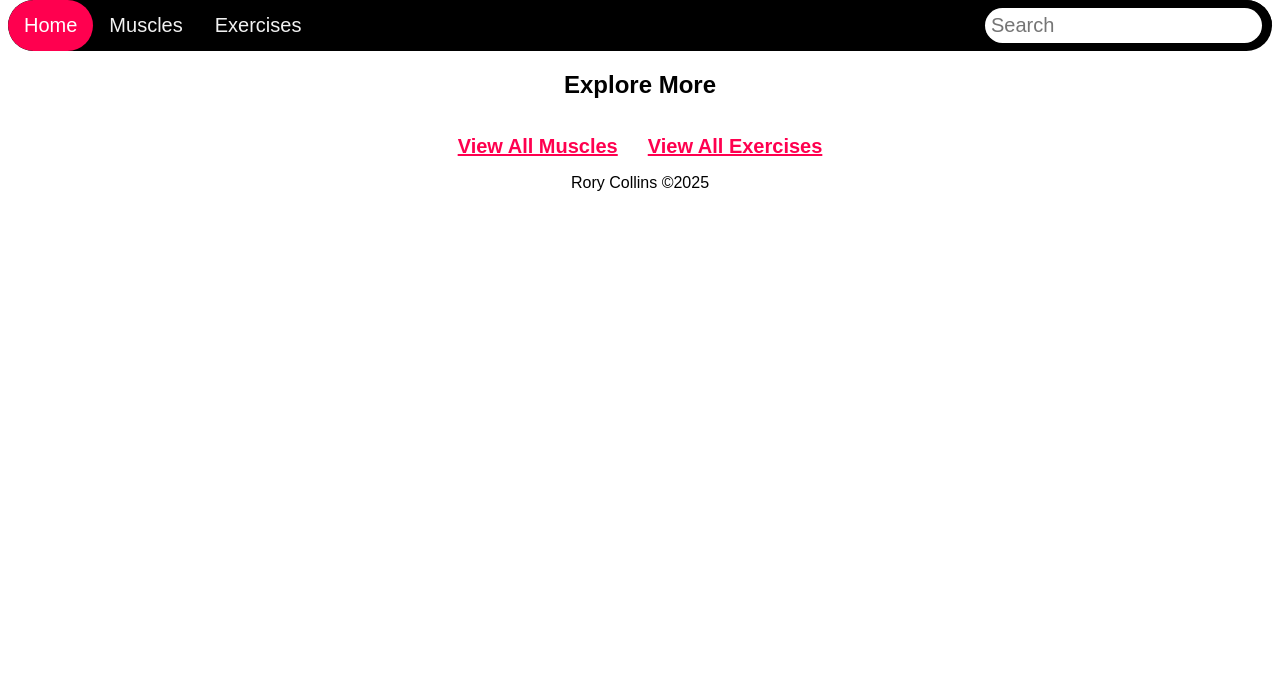
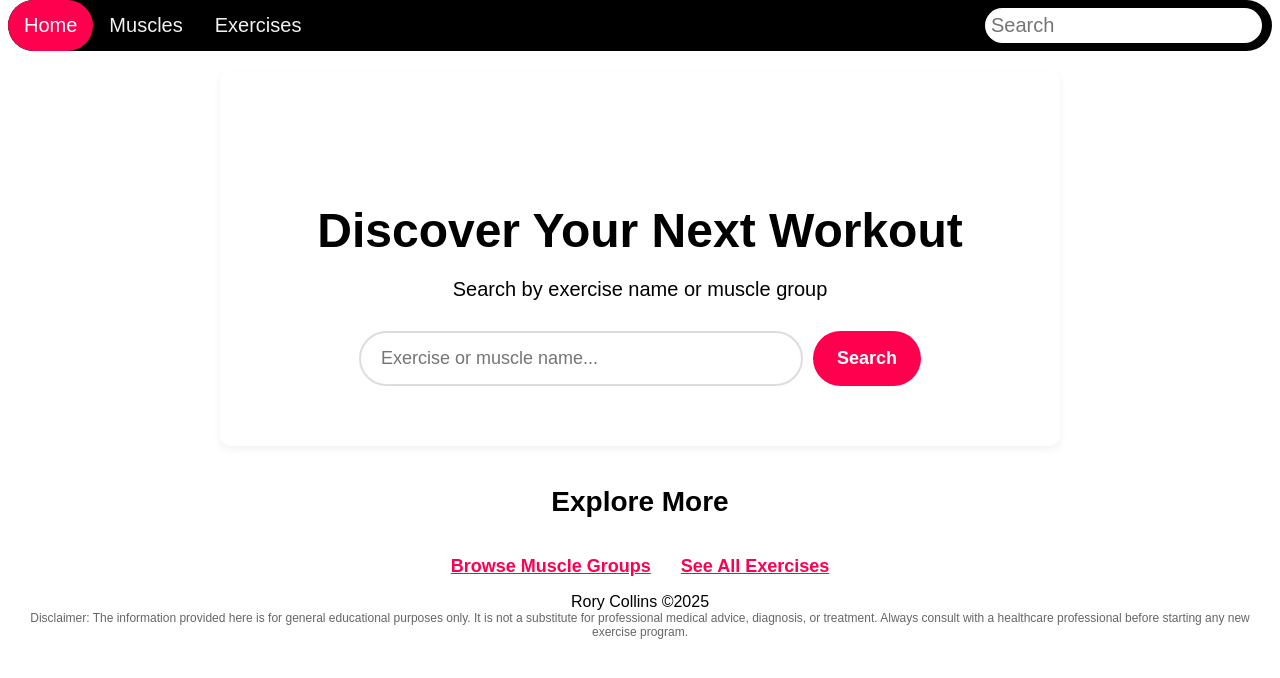
Before and after one commit to rjaxxx/FITNESSDB, a Flask app: page / in a window 1280 px wide. Shown: the part 71-749 px from the top of the page. Run offline with Flask 3, Linux system fonts and the light colour scheme; data comes from the database, SQL or seed files in the repository; some web fonts are replaced.

Commit message:
added footer + comments + edits

```diff
--- a/routes.py
+++ b/routes.py
@@ -1,32 +1,17 @@
 from flask import Flask, render_template, request
-import random
 import sqlite3
 
 
 app = Flask(__name__)
 
 
+# Home page with search engine
 @app.route('/')
 def home():
-    try:
-        with sqlite3.connect('fitness.db') as conn:
-            conn.row_factory = sqlite3.Row
-            cur = conn.cursor()
-            cur.execute("SELECT image_url FROM Images ORDER BY RANDOM() LIMIT 10")
-            image_rows = cur.fetchall()
-
-        if not image_rows:
-            return render_template('home.html', title="Home", images=[], message="No images available.")
-
-        image_urls = [row['image_url'] for row in image_rows]
-        return render_template('home.html', title="Home", images=image_urls)
-
-    except sqlite3.Error as e:
-        error_msg = f"Database error: {e}"
-        return render_template('home.html', title="Home", images=[], message=error_msg)
+    return render_template('home.html', title="Home")
 
 
-# Display all exercises
+# Display all exercises in grid with images
 @app.route('/all_exercises')
 def all_exercises():
     # Connect to database
@@ -45,7 +30,7 @@ def all_exercises():
     return render_template('all_exercises.html', title='All Exercises', exercises=exercises)
 
 
-# Display specific exercise information
+# Display specific exercise information with muscle name and exercise image
 @app.route("/exercise/<int:id>")
 def exercise(id):
     # Connect to database
@@ -65,20 +50,20 @@ def exercise(id):
     return render_template('exercise.html', title=title, exercise=exercise)
 
 
-# Display all muscles
+# Display all muscles in grid
 @app.route('/all_muscles')
 def all_muscles():
     # Connect to database
     conn = sqlite3.connect('fitness.db')
     cur = conn.cursor()
-    # Select all muscle id and name
+    # Select all muscle ids and names
     cur.execute("SELECT * FROM Muscles")
     muscles = cur.fetchall()
     conn.close()
     return render_template('all_muscles.html', title='Muscles', muscles=muscles)
 
 
-# Display specific muscle information
+# Display specific muscle information and what exercises target it
 @app.route("/muscle/<int:id>")
 def muscle_exercises(id):
     # Connect to database
@@ -95,7 +80,7 @@ def muscle_exercises(id):
     return render_template('muscle_exercises.html', title=title, muscle=muscle, exercises=exercises)
 
 
-# This is a function to search the database for infromation similar to entered string
+# This is a function to search the database for infromation similar to input
 @app.route('/search')
 def search():
     # Connect to database
--- a/static/css/style.css
+++ b/static/css/style.css
@@ -193,3 +193,120 @@ footer {
 .links-section ul li a:hover {
   color: rgb(32, 164, 243);
 }
+
+.hero-search-section {
+  background-color: #ffffff;
+  text-align: center;
+  padding: 100px 20px 60px;
+  margin-top: 20px;
+  border-radius: 12px;
+  max-width: 800px;
+  margin-left: auto;
+  margin-right: auto;
+  box-shadow: 0 4px 10px rgba(0,0,0,0.05);
+}
+
+.hero-text h1 {
+  font-size: 48px;
+  margin-bottom: 10px;
+}
+
+.hero-text p {
+  font-size: 20px;
+  margin-bottom: 30px;
+}
+
+.hero-search-form {
+  display: flex;
+  justify-content: center;
+  flex-wrap: wrap;
+  gap: 10px;
+}
+
+.hero-search-form input[type="text"] {
+  width: 60%;
+  max-width: 400px;
+  padding: 15px 20px;
+  border: 2px solid #ddd;
+  border-radius: 30px;
+  font-size: 18px;
+}
+
+.hero-search-form button {
+  padding: 15px 24px;
+  background-color: rgb(255, 0, 79);
+  border: none;
+  border-radius: 30px;
+  font-size: 18px;
+  color: white;
+  font-weight: bold;
+  cursor: pointer;
+  transition: background-color 0.3s ease;
+}
+
+.hero-search-form button:hover {
+  background-color: #2d9cdb;
+}
+
+.links-section {
+  margin-top: 40px;
+  text-align: center;
+}
+
+.links-section h2 {
+  margin-bottom: 20px;
+  font-size: 28px;
+}
+
+.links-section ul {
+  list-style: none;
+  padding: 0;
+  display: inline-flex;
+  gap: 30px;
+  justify-content: center;
+}
+
+.links-section ul li a {
+  font-size: 18px;
+  font-weight: 600;
+  color: rgb(255, 0, 79);
+  transition: color 0.3s ease;
+}
+
+.links-section ul li a:hover {
+  color: #2d9cdb;
+}
+
+@media (max-width: 768px) {
+  .hero-text h1 {
+    font-size: 32px;
+  }
+
+  .hero-text p {
+    font-size: 16px;
+  }
+
+  .hero-search-form input[type="text"] {
+    width: 100%;
+  }
+
+  .topnav {
+    flex-direction: column;
+    align-items: flex-start;
+    height: auto;
+    padding: 10px;
+  }
+
+  .topnav a {
+    padding: 10px;
+  }
+
+  .topnav-search {
+    margin-top: 10px;
+    width: 100%;
+  }
+
+  .topnav-search input[type="text"] {
+    width: 100%;
+  }
+}
--- a/templates/all_exercises.html
+++ b/templates/all_exercises.html
@@ -6,7 +6,7 @@
     <a href="/all_muscles">Muscles</a>
     <a class="active" href="/all_exercises">Exercises</a>
     <form action="{{ url_for('search') }}" method="get" class="topnav">
-      <input type="text" name="query" placeholder="Search" required />
+      <input type="text" name="query" placeholder="Search" maxlength="25" required />
     </form>
 </div>
 <!--Display exercise images in a grid format with name-->
--- a/templates/all_muscles.html
+++ b/templates/all_muscles.html
@@ -6,7 +6,7 @@
     <a class="active" href="/all_muscles">Muscles</a>
     <a href="/all_exercises">Exercises</a>
     <form action="{{ url_for('search') }}" method="get" class="topnav">
-      <input type="text" name="query" placeholder="Search" required />
+      <input type="text" name="query" placeholder="Search" maxlength="25" required />
     </form>
   </div>
 <!--Display muscle names in a grid format-->
--- a/templates/exercise.html
+++ b/templates/exercise.html
@@ -6,7 +6,7 @@
     <a href="/all_muscles">Muscles</a>
     <a class="active" href="/all_exercises">Exercises</a>
     <form action="{{ url_for('search') }}" method="get" class="topnav">
-        <input type="text" name="query" placeholder="Search" required />
+        <input type="text" name="query" placeholder="Search" maxlength="25" required />
       </form>
 </div>
 <!--Display specific exercise name and image-->
--- a/templates/home.html
+++ b/templates/home.html
@@ -1,21 +1,36 @@
 {% extends 'layout.html' %}
 
 {% block content %}
-<!--Top navigation bar and search box-->
+
+<!-- Navigation Bar -->
 <div class="topnav">
   <a class="active" href="/">Home</a>
   <a href="/all_muscles">Muscles</a>
   <a href="/all_exercises">Exercises</a>
-  <form action="{{ url_for('search') }}" method="get" class="topnav">
-      <input type="text" name="query" placeholder="Search" required />
-    </form>
+  <form action="{{ url_for('search') }}" method="get" class="topnav-search">
+    <input type="text" name="query" placeholder="Search" maxlength="25" required />
+  </form>
 </div>
 
+<!-- Search Section -->
+<div class="hero-search-section">
+  <div class="hero-text">
+    <h1>Discover Your Next Workout</h1>
+    <p>Search by exercise name or muscle group</p>
+    <form action="{{ url_for('search') }}" method="get" class="hero-search-form">
+      <input type="text" name="query" placeholder="Exercise or muscle name..." maxlength="25" required>
+      <button type="submit">Search</button>
+    </form>
+  </div>
+</div>
+
+<!-- Links to other pages -->
 <section class="links-section container">
-    <h2>Explore More</h2>
-    <ul>
-        <li><a href="/all_muscles">View All Muscles</a></li>
-        <li><a href="/all_exercises">View All Exercises</a></li>
-    </ul>
+  <h2>Explore More</h2>
+  <ul>
+    <li><a href="/all_muscles">Browse Muscle Groups</a></li>
+    <li><a href="/all_exercises">See All Exercises</a></li>
+  </ul>
 </section>
+
 {% endblock %}
--- a/templates/layout.html
+++ b/templates/layout.html
@@ -13,5 +13,8 @@
     <header>{% include 'header.html' %}</header>
     <main>{% block content %}{% endblock %}</main>
     <footer style="text-align: center;">Rory Collins &copy;2025</footer>
+    <footer style="text-align: center; font-size: 12px; color: #666;">
+        Disclaimer: The information provided here is for general educational purposes only. It is not a substitute for professional medical advice, diagnosis, or treatment. Always consult with a healthcare professional before starting any new exercise program.
+    </footer>
 </body>
 </html>
--- a/templates/muscle_exercises.html
+++ b/templates/muscle_exercises.html
@@ -6,7 +6,7 @@
   <a class="active" href="/all_muscles">Muscles</a>
   <a href="/all_exercises">Exercises</a>
   <form action="{{ url_for('search') }}" method="get" class="topnav">
-    <input type="text" name="query" placeholder="Search" required />
+    <input type="text" name="query" placeholder="Search" maxlength="25" required />
   </form>
 </div>
 <!--Display exercise list for specific muscle-->
```
Also changed, not shown: templates/search_results.html (+5 -3 lines).
